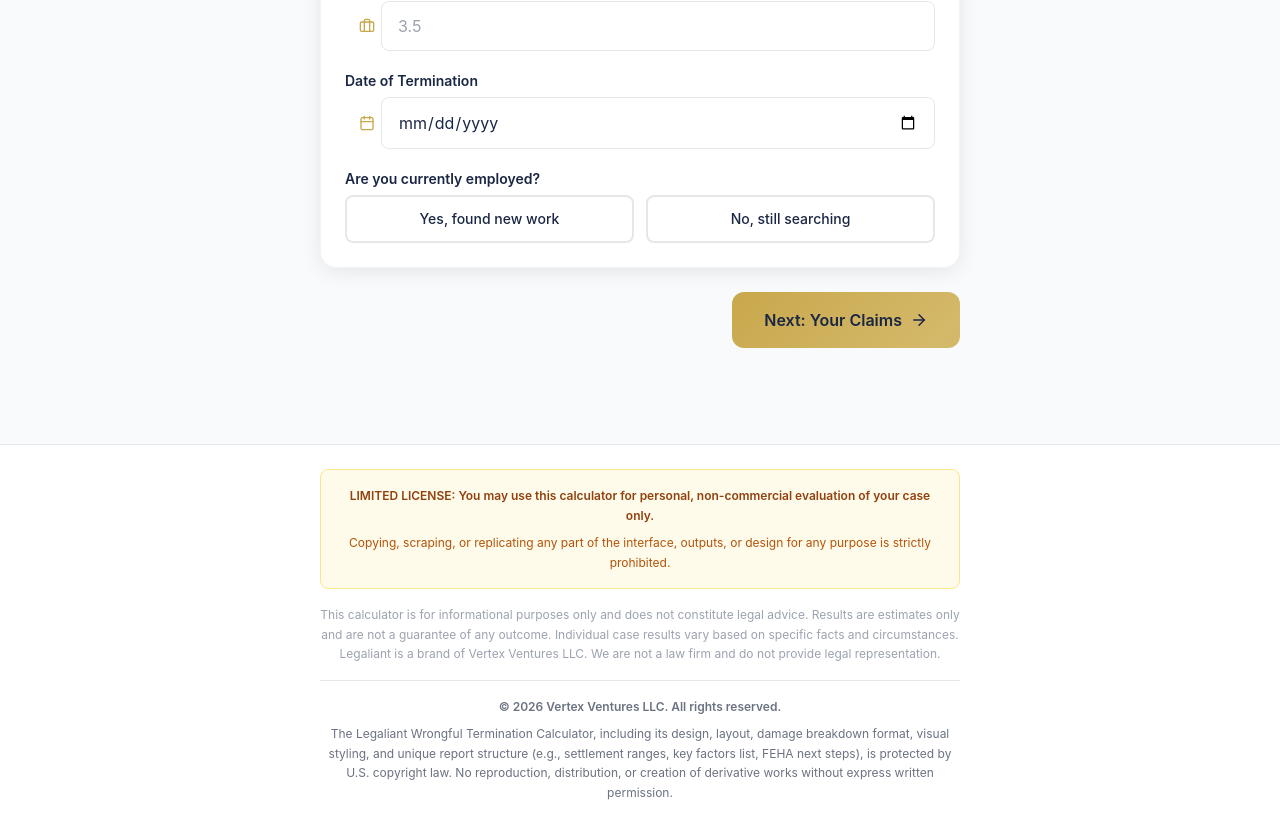
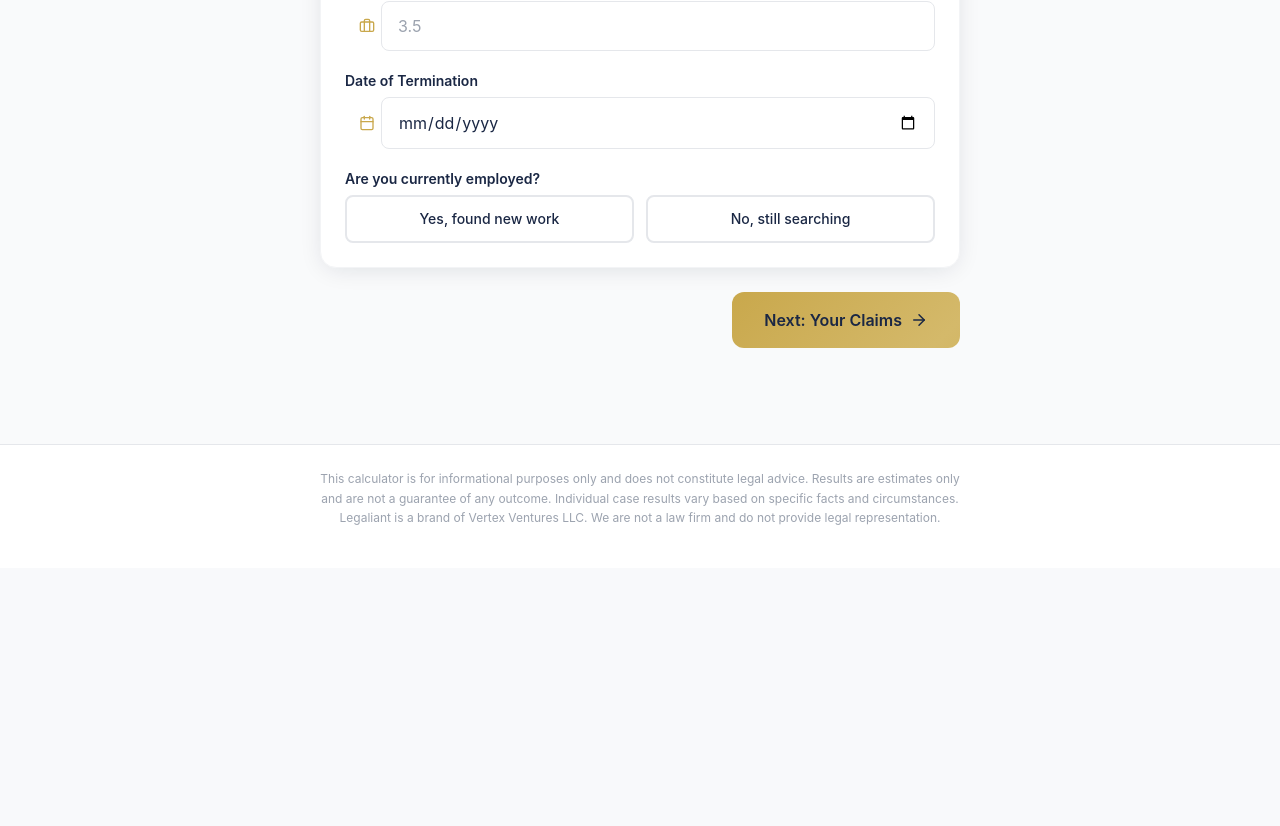
Before and after one commit to suitedconnector/legaliant, a React (Vite) app: page / in a window 1280 px wide. Shown: the part 782-1608 px from the top of the page. After the commit the page ends 1350 px from the top, so only its background shows below. Built offline with nearby package versions, Linux system fonts and the light colour scheme.

Commit message:
Clean up excessive legal verbiage
- Remove prominent copyright section from results page
- Remove verbose copyright notice from footer
- Remove terms of use notice box
- Keep only essential disclaimer and footer copyright
- Much cleaner, minimal UI

```diff
--- a/src/components/Disclaimer.jsx
+++ b/src/components/Disclaimer.jsx
@@ -2,15 +2,6 @@ export default function Disclaimer() {
   return (
     <footer className="border-t border-gray-200 bg-white mt-8">
       <div className="max-w-2xl mx-auto px-4 py-6">
-        {/* Terms of Use Notice */}
-        <div className="bg-amber-50 border border-amber-200 rounded-lg p-4 mb-4">
-          <p className="text-xs text-amber-800 leading-relaxed text-center font-semibold mb-2">
-            LIMITED LICENSE: You may use this calculator for personal, non-commercial evaluation of your case only.
-          </p>
-          <p className="text-xs text-amber-700 leading-relaxed text-center">
-            Copying, scraping, or replicating any part of the interface, outputs, or design for any purpose is strictly prohibited.
-          </p>
-        </div>
 
         {/* Standard Disclaimer */}
         <p className="text-xs text-gray-400 leading-relaxed text-center mb-4">
@@ -19,19 +10,6 @@ export default function Disclaimer() {
           vary based on specific facts and circumstances. Legaliant is a brand of Vertex Ventures LLC.
           We are not a law firm and do not provide legal representation.
         </p>
-
-        {/* Copyright Notice */}
-        <div className="border-t border-gray-200 pt-4">
-          <p className="text-xs text-gray-500 leading-relaxed text-center mb-2">
-            <span className="font-semibold text-gray-500">© 2026 Vertex Ventures LLC. All rights reserved.</span>
-          </p>
-          <p className="text-xs text-gray-500 leading-relaxed text-center">
-            The Legaliant Wrongful Termination Calculator, including its design, layout, damage breakdown format,
-            visual styling, and unique report structure (e.g., settlement ranges, key factors list, FEHA next steps),
-            is protected by U.S. copyright law. No reproduction, distribution, or creation of derivative works
-            without express written permission.
-          </p>
-        </div>
       </div>
     </footer>
   );
--- a/src/components/Results.jsx
+++ b/src/components/Results.jsx
@@ -444,22 +444,6 @@ export default function Results({ analysis, isLoading, error, onRetry, formData
           </p>
         </div>
 
-        {/* Copyright & Legal */}
-        <div className="bg-navy rounded-2xl p-6 mb-4">
-          <div className="text-center text-white/80 text-xs leading-relaxed">
-            <p className="font-semibold text-white/60 mb-2">© 2026 Vertex Ventures LLC. All rights reserved.</p>
-            <p className="mb-2">
-              The Legaliant Wrongful Termination Calculator, including its design, layout, damage breakdown format,
-              visual styling, and unique report structure (e.g., settlement ranges, key factors list, FEHA next steps),
-              is protected by U.S. copyright law. No reproduction, distribution, or creation of derivative works
-              without express written permission.
-            </p>
-            <p className="text-white/60">
-              Limited License: You may use this calculator for personal, non-commercial evaluation of your case only.
-              Copying, scraping, or replicating any part of the interface, outputs, or design for any purpose is strictly prohibited.
-            </p>
-          </div>
-        </div>
 
         {/* Legaliant footer */}
         <div className="text-center pb-4">
```
